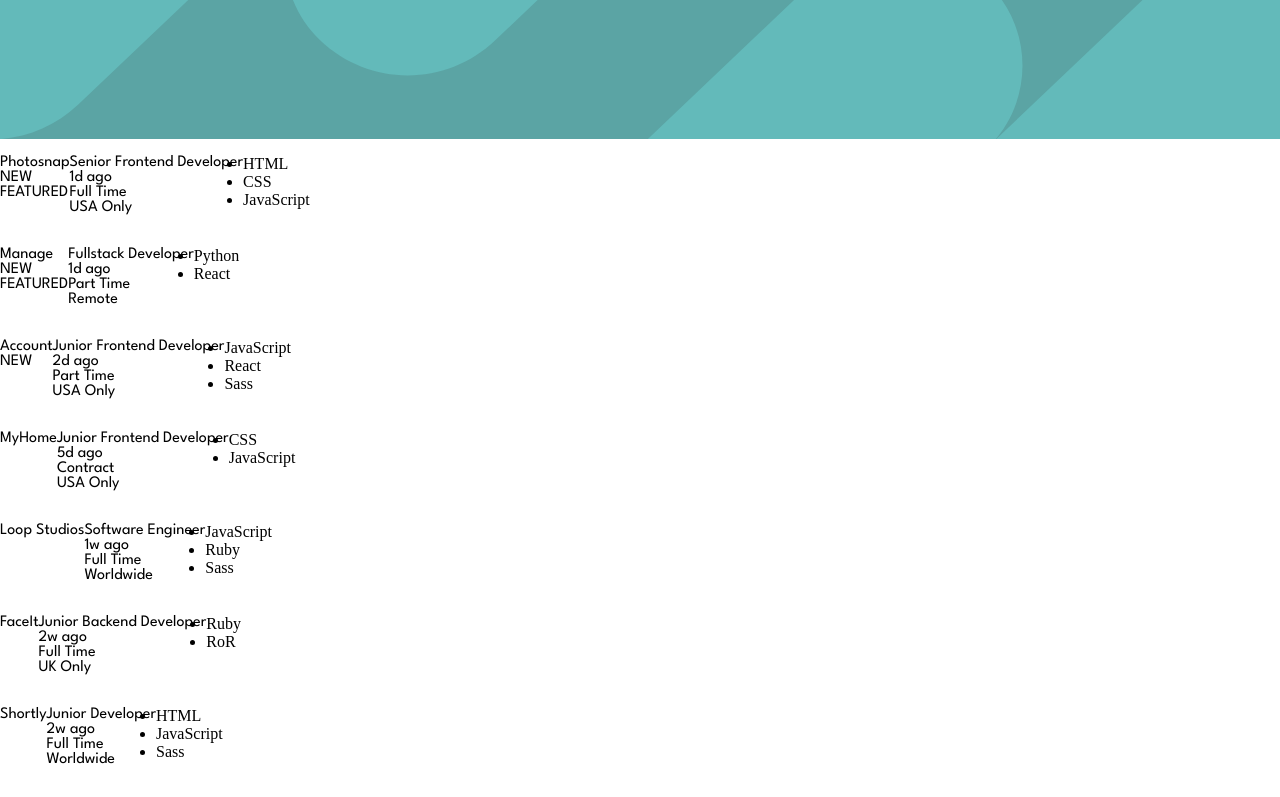
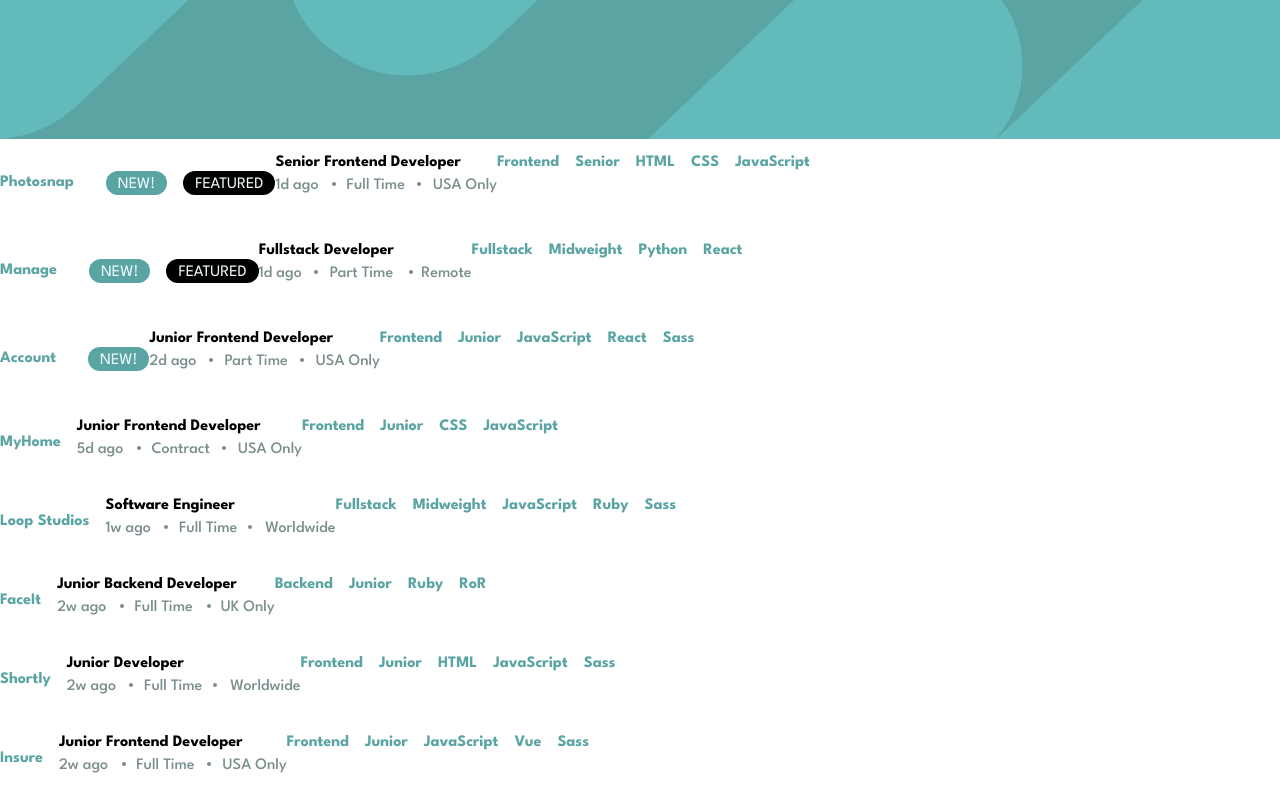
Before and after one commit to SebastianLaka/job-listings-with-filtering, a Vue app: page / in a window 1280 px wide. Shown: the top 797 px of the page. Built offline with nearby package versions, Linux system fonts and the light colour scheme.

Commit message:
Added styles for text in each card with job

```diff
--- a/src/assets/sass/reset.scss
+++ b/src/assets/sass/reset.scss
@@ -5,7 +5,7 @@
   margin: 0;
   padding: 0;
 }
-h1, h2, h3, h4, h5, h6,p, span{
+h1, h2, h3, h4, h5, h6,p, span, ul, li{
    font-family: "League Spartan", sans-serif;
 }
 img{
--- a/src/components/Layout/job-board/JobBoardCart.vue
+++ b/src/components/Layout/job-board/JobBoardCart.vue
@@ -1,6 +1,7 @@
 <script setup lang="ts"></script>
 <template>
   <article class="job-card">
+
     <slot name="job-info"/>
     <slot name="job-requirements" />
   </article>
--- a/src/components/Layout/job-board/JobBoardMain.vue
+++ b/src/components/Layout/job-board/JobBoardMain.vue
@@ -10,25 +10,31 @@
       <template #job-info>
         <div class="job-info">
           <p class="job-info__company-name">{{ job.company }}</p>
-          <p v-if="job.new" class="job-info__new">NEW</p>
+          <p v-if="job.new" class="job-info__new">NEW!</p>
           <p v-if="job.featured" class="job-info__featured">FEATURED</p>
         </div>
         <div class="job-details">
-          <p>{{ job.position }}</p>
+          <p class="job-details__position">{{ job.position }}</p>
           <div class="job-hire-details">
-            <p>{{ job.postedAt }}</p>
-            <p>{{ job.contract }}</p>
-            <p>{{ job.location }}</p>
+            <p class="job-hire-details__post">{{ job.postedAt }}</p>
+            <p class="job-hire-details__contract">{{ job.contract }}</p>
+            <p class="job-hire-details__location">{{ job.location }}</p>
           </div>
         </div>
       </template>
       <template #job-requirements>
         <div class="job-board-requirements">
+          <p class="job-board-requirements__role">{{ job.role }}</p>
+          <p class="job-board-requirements__level">{{ job.level }}</p>
           <ul class="requirements-list">
-            <li v-for="language in job.languages" :key="language">
+            <li
+              v-for="language in job.languages"
+              :key="language"
+              class="requirements-list__language"
+            >
               {{ language }}
             </li>
-            <li v-for="tool in job.tools" :key="tool">
+            <li v-for="tool in job.tools" :key="tool" class="requirements-list__tool">
               {{ tool }}
             </li>
           </ul>
@@ -40,4 +46,84 @@
 <style lang="scss" scoped>
 @use 'sass:map';
 @use '@/assets/sass/colors.scss' as color;
+@use '@/assets/sass/fonts.scss' as font;
+@use '@/assets/sass/breakpoints.scss' as breakpoint;
+@media (min-width: breakpoint.$mobile-view) {
+  .jobs-board-container {
+    .job-info {
+      display: flex;
+      align-items: center;
+      gap: 0 1em;
+      padding: 1em 0;
+      &__company-name {
+        padding-right: 1em;
+        color: color.$primary-green-400;
+        font-weight: map.get(font.$font-weights, 'bold');
+      }
+      &__new,
+      &__featured {
+        background-color: color.$primary-green-400;
+        color: color.$neutral-green-50;
+        padding: 0.4em 0.75em;
+        border-radius: 3em;
+        line-height: 1;
+        height: 1.5rem;
+
+      }
+      &__featured {
+        background-color: black;
+      }
+    }
+    .job-details {
+      display: flex;
+      flex-direction: column;
+      gap: 0.5em 0;
+      &__position {
+        font-weight: map.get(font.$font-weights, 'bold');
+      }
+      .job-hire-details {
+        display: flex;
+        gap: 0 1.75em;
+        &__post,
+        &__contract,
+        &__location {
+          color: color.$neutral-gray-400;
+          font-weight: map.get(font.$font-weights, 'medium');
+        }
+        &__contract,
+        &__location {
+          position: relative;
+          &::before {
+            position: absolute;
+            content: '';
+            top: 30%;
+            left: -25%;
+            border-radius: 50%;
+            width: 4px; height: 4px;
+            background-color: color.$neutral-gray-400;
+          }
+        }
+      }
+    }
+    .job-board-requirements {
+      display: flex;
+      gap: 0 1em;
+      &__role,
+      &__level {
+        color: color.$primary-green-400;
+        font-weight: map.get(font.$font-weights, 'bold');
+      }
+      .requirements-list {
+        display: flex;
+        gap: 0 1em;
+        list-style-type: none;
+        &__language,
+        &__tool {
+          color: color.$primary-green-400;
+          font-weight: map.get(font.$font-weights, 'bold');
+        }
+      }
+    }
+  }
+}
 </style>
```
